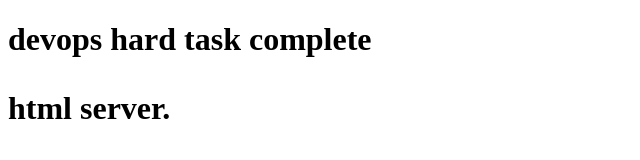
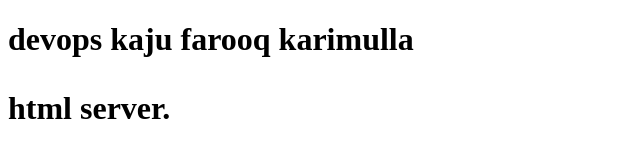
Before and after one commit to shaik-karimulla-001/projectgit, a plain HTML site: page index.html in a window 1280 px wide. Shown: the whole page, without its empty margins (0-640 px from the left). Drawn offline with Linux system fonts and the light colour scheme.

Commit message:
Update index.html

```diff
--- a/index.html
+++ b/index.html
@@ -1,10 +1,10 @@
 <!DOCTYPE html>
 <html>
 <head>
-    <title>devops hard task complete</title>
+    <title>devops kaju farooq karimulla</title>
 </head>
 <body>
-        <h1>devops hard task complete<h1>
+        <h1>devops kaju farooq karimulla<h1>
     <p>html server.</p>
 </body>
 </html>
```
